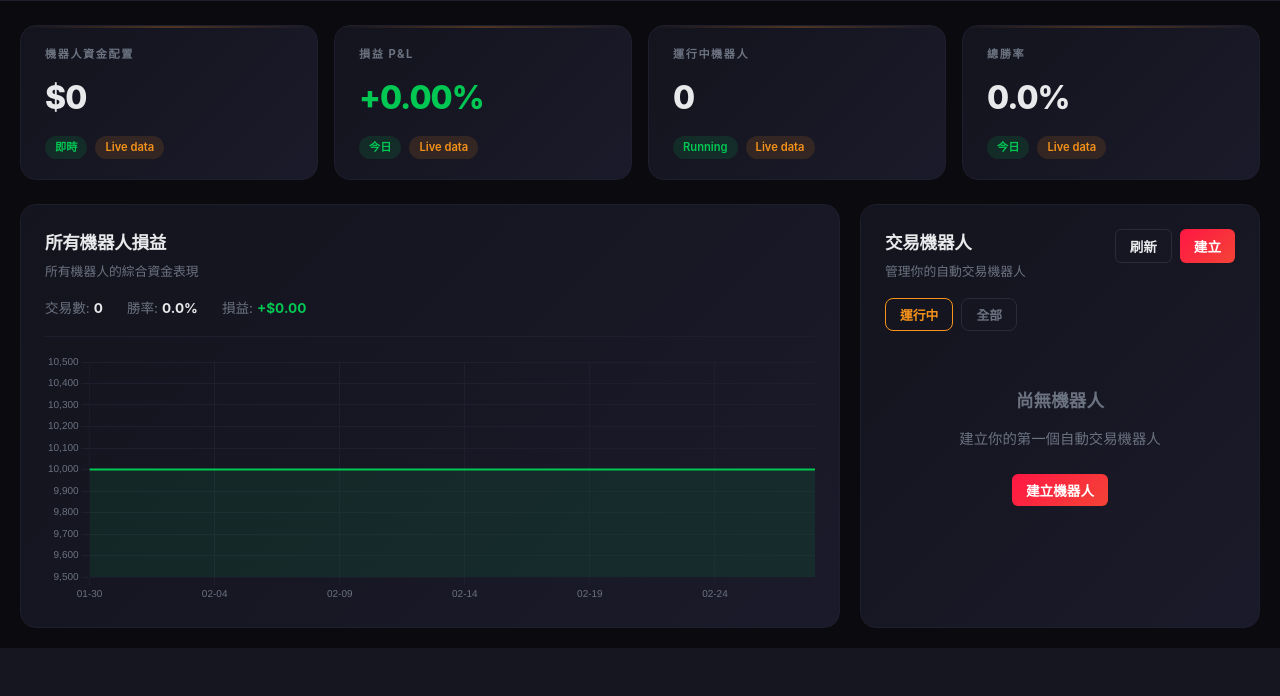
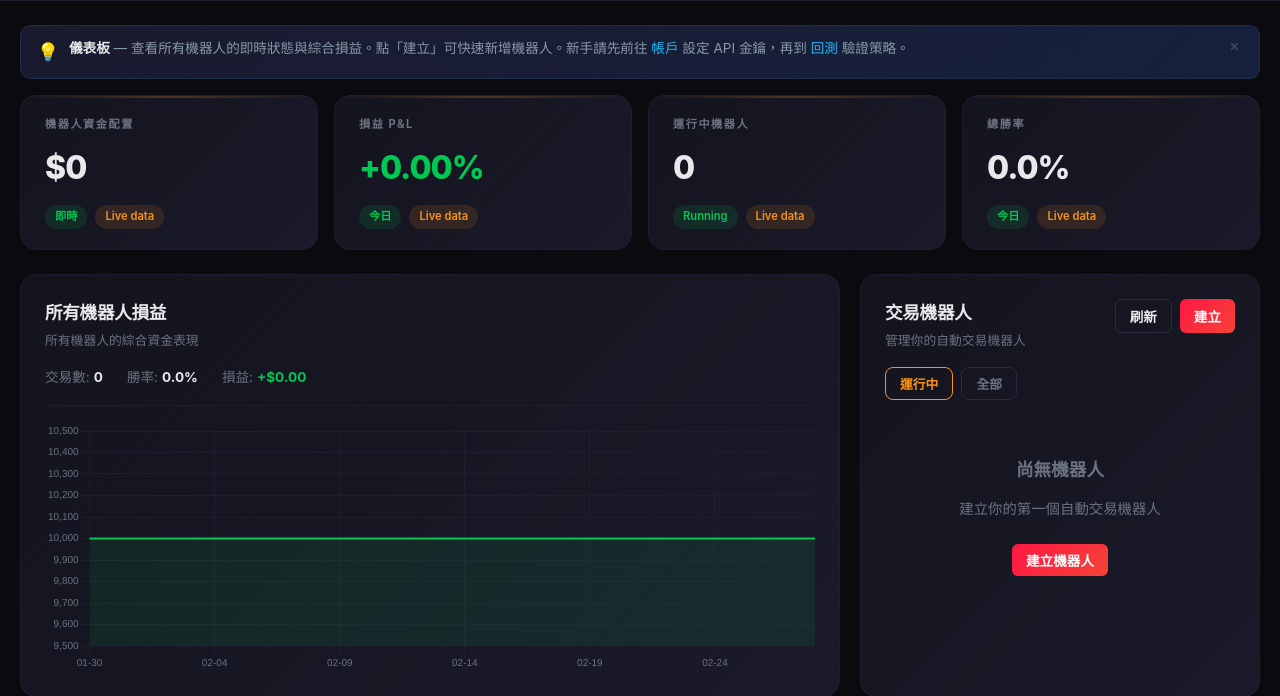
Before and after one commit to dawson0919/DC-TRADE-ENGINE, a FastAPI app: page / in a window 1280 px wide. Shown: the part 201-897 px from the top of the page. Before the commit the page ends 849 px from the top, so only its background shows below. Run offline with FastAPI, Linux system fonts and the light colour scheme; data that the repository does not hold is empty.

Commit message:
Add tab guide tips, default CSV data source, admin user edit
- Each tab shows a collapsible guide tip with usage instructions
- Default data source changed to CSV (faster) when CSV files exist
- Admin can inline-edit user email and display name

Co-Authored-By: Claude Opus 4.6 <noreply@anthropic.com>

```diff
--- a/tradeengine/dashboard/templates/dashboard.html
+++ b/tradeengine/dashboard/templates/dashboard.html
@@ -481,6 +481,23 @@
             color: #ff8a80; font-size: 0.85rem;
         }
 
+        .tab-tip {
+            background: linear-gradient(135deg, #1a1a2e 0%, #16213e 100%);
+            border: 1px solid #1e2d4a; border-radius: 10px;
+            padding: 12px 16px; margin-bottom: 16px;
+            display: flex; align-items: flex-start; gap: 10px;
+            font-size: 0.85rem; color: #8899a6; line-height: 1.5;
+        }
+        .tab-tip-icon { font-size: 1.1rem; flex-shrink: 0; margin-top: 1px; }
+        .tab-tip strong { color: #e7e9ea; }
+        .tab-tip a { color: #29b6f6; text-decoration: none; }
+        .tab-tip a:hover { text-decoration: underline; }
+        .tab-tip .tip-close {
+            margin-left: auto; background: none; border: none; color: #4a5568;
+            cursor: pointer; font-size: 1rem; padding: 0 4px; flex-shrink: 0;
+        }
+        .tab-tip .tip-close:hover { color: #8899a6; }
+
         @media (max-width: 900px) {
             .stats-row { grid-template-columns: repeat(2, 1fr); }
             .dash-grid { grid-template-columns: 1fr; }
@@ -536,6 +553,11 @@
 
         <!-- ═══ Tab 0: Dashboard Overview ═══ -->
         <div class="tab-content active" id="tab-dashboard">
+            <div class="tab-tip" id="tip-dashboard">
+                <span class="tab-tip-icon">&#128161;</span>
+                <div><strong>儀表板</strong> — 查看所有機器人的即時狀態與綜合損益。點「建立」可快速新增機器人。新手請先前往 <a href="#" onclick="switchTab('account');return false;">帳戶</a> 設定 API 金鑰，再到 <a href="#" onclick="switchTab('backtest');return false;">回測</a> 驗證策略。</div>
+                <button class="tip-close" onclick="this.parentElement.style.display='none'" title="關閉">&times;</button>
+            </div>
             <!-- Stats Row -->
             <div class="stats-row">
                 <div class="stat-card">
@@ -621,6 +643,11 @@
 
         <!-- ═══ Tab 1: Backtest ═══ -->
         <div class="tab-content" id="tab-backtest">
+            <div class="tab-tip" id="tip-backtest">
+                <span class="tab-tip-icon">&#128200;</span>
+                <div><strong>回測</strong> — 用歷史數據驗證策略表現。選擇策略和交易對，點「執行回測」即可。關鍵指標：<strong>夏普比率 > 1</strong>（風險調整報酬好）、<strong>最大回撤 < 20%</strong>（風險可控）、<strong>獲利因子 > 1.5</strong>（盈虧比佳）。回測結果會自動儲存到下方歷史。</div>
+                <button class="tip-close" onclick="this.parentElement.style.display='none'" title="關閉">&times;</button>
+            </div>
             <div class="grid">
                 <div class="sidebar">
                     <h2>回測設定</h2>
@@ -635,11 +662,11 @@
                     <div class="form-group">
                         <label>資料來源</label>
                         <select id="bt-source" onchange="toggleSource('bt')">
+                            {% if csv_files %}<option value="csv">CSV 檔案（快速）</option>{% endif %}
                             <option value="api">Pionex API</option>
-                            {% if csv_files %}<option value="csv">CSV 檔案</option>{% endif %}
                         </select>
                     </div>
-                    <div id="bt-api-fields">
+                    <div id="bt-api-fields" {% if csv_files %}style="display:none;"{% endif %}
                         <div class="form-group">
                             <label>交易對</label>
                             <select id="bt-symbol">
@@ -665,7 +692,7 @@
                             <input type="number" id="bt-limit" value="2000" min="100" max="10000">
                         </div>
                     </div>
-                    <div id="bt-csv-fields" style="display:none;">
+                    <div id="bt-csv-fields" {% if csv_files %}{% else %}style="display:none;"{% endif %}>
                         <div class="form-group">
                             <label>CSV 檔案</label>
                             <select id="bt-csv">
@@ -730,6 +757,11 @@
 
         <!-- ═══ Tab 2: Optimize ═══ -->
         <div class="tab-content" id="tab-optimize">
+            <div class="tab-tip" id="tip-optimize">
+                <span class="tab-tip-icon">&#9881;</span>
+                <div><strong>參數優化</strong> — 自動測試策略的不同參數組合，找出最佳設定。選擇策略後點「開始優化」，系統會窮舉所有參數組合並排名。結果按夏普比率排序，直接點「套用」可帶入回測。建議用 <strong>1000+ 根K線</strong>的數據量以確保結果穩定。</div>
+                <button class="tip-close" onclick="this.parentElement.style.display='none'" title="關閉">&times;</button>
+            </div>
             <div class="grid">
                 <div class="sidebar">
                     <h2>參數優化設定</h2>
@@ -744,11 +776,11 @@
                     <div class="form-group">
                         <label>資料來源</label>
                         <select id="opt-source" onchange="toggleSource('opt')">
+                            {% if csv_files %}<option value="csv">CSV 檔案（快速）</option>{% endif %}
                             <option value="api">Pionex API</option>
-                            {% if csv_files %}<option value="csv">CSV 檔案</option>{% endif %}
                         </select>
                     </div>
-                    <div id="opt-api-fields">
+                    <div id="opt-api-fields" {% if csv_files %}style="display:none;"{% endif %}
                         <div class="form-group">
                             <label>交易對</label>
                             <select id="opt-symbol">
@@ -773,7 +805,7 @@
                             <input type="number" id="opt-limit" value="3000" min="500" max="10000">
                         </div>
                     </div>
-                    <div id="opt-csv-fields" style="display:none;">
+                    <div id="opt-csv-fields" {% if csv_files %}{% else %}style="display:none;"{% endif %}>
                         <div class="form-group">
                             <label>CSV 檔案</label>
                             <select id="opt-csv">
@@ -818,6 +850,11 @@
 
         <!-- ═══ Tab 3: Bots ═══ -->
         <div class="tab-content" id="tab-bots">
+            <div class="tab-tip" id="tip-bots">
+                <span class="tab-tip-icon">&#129302;</span>
+                <div><strong>交易機器人</strong> — 管理自動交易機器人。建立時選擇「模擬交易」先測試，確認穩定後再切換「即時交易」。支援兩種信號來源：<strong>內建策略</strong>（自動產生信號）或 <strong>TradingView Webhook</strong>（外部信號觸發）。即時交易前請務必設定<strong>停損</strong>。啟動前需先在 <a href="#" onclick="switchTab('account');return false;">帳戶</a> 設定 API 金鑰。</div>
+                <button class="tip-close" onclick="this.parentElement.style.display='none'" title="關閉">&times;</button>
+            </div>
             <div style="display:flex;justify-content:space-between;align-items:center;margin-bottom:16px;">
                 <h2 style="color:#f7931a;">交易機器人</h2>
                 <div style="display:flex;align-items:center;gap:12px;">
@@ -910,6 +947,11 @@
 
         <!-- ═══ Tab 4: Account ═══ -->
         <div class="tab-content" id="tab-account">
+            <div class="tab-tip" id="tip-account">
+                <span class="tab-tip-icon">&#128273;</span>
+                <div><strong>帳戶設定</strong> — 在此管理你的 Pionex API 金鑰。步驟：1. 登入 <a href="https://www.pionex.com/en/apiManagement" target="_blank">Pionex API 管理頁面</a> → 2. 建立 API，勾選 <strong>Reading + Trading</strong> → 3. 將 API Key 和 Secret 貼到下方儲存。金鑰以加密方式儲存，其他用戶無法存取。</div>
+                <button class="tip-close" onclick="this.parentElement.style.display='none'" title="關閉">&times;</button>
+            </div>
             <div class="card">
                 <h3>Pionex API 金鑰管理</h3>
                 <div id="apikey-section">
@@ -945,6 +987,11 @@
 
         <!-- ═══ Tab 5: Strategies ═══ -->
         <div class="tab-content" id="tab-strategies">
+            <div class="tab-tip" id="tip-strategies">
+                <span class="tab-tip-icon">&#128218;</span>
+                <div><strong>策略總覽</strong> — 查看所有可用的交易策略及其參數說明。每個策略都有不同的適用行情：<strong>趨勢型</strong>（MA交叉、超級趨勢、唐奇安通道）適合單邊行情，<strong>震盪型</strong>（RSI、布林帶）適合盤整行情，<strong>複合型</strong>（多重確認、三重EMA）降低假信號。點擊策略可查看詳細參數。</div>
+                <button class="tip-close" onclick="this.parentElement.style.display='none'" title="關閉">&times;</button>
+            </div>
             <div id="strat-list"><div class="loading">載入中...</div></div>
         </div>
 
@@ -1010,6 +1057,11 @@
 
         <!-- ═══ Tab 7: Admin ═══ -->
         <div class="tab-content" id="tab-admin">
+            <div class="tab-tip" id="tip-admin">
+                <span class="tab-tip-icon">&#128736;</span>
+                <div><strong>管理員</strong> — 管理所有註冊使用者。可直接編輯 Email 和名稱（點擊欄位修改，離開自動儲存）。調整機器人上限控制每位使用者可建立的 Bot 數量。「停用」可暫時禁止用戶登入操作。</div>
+                <button class="tip-close" onclick="this.parentElement.style.display='none'" title="關閉">&times;</button>
+            </div>
             <div class="card">
                 <h3 style="display:flex;align-items:center;justify-content:space-between;flex-wrap:wrap;gap:8px;">
                     使用者管理
```
